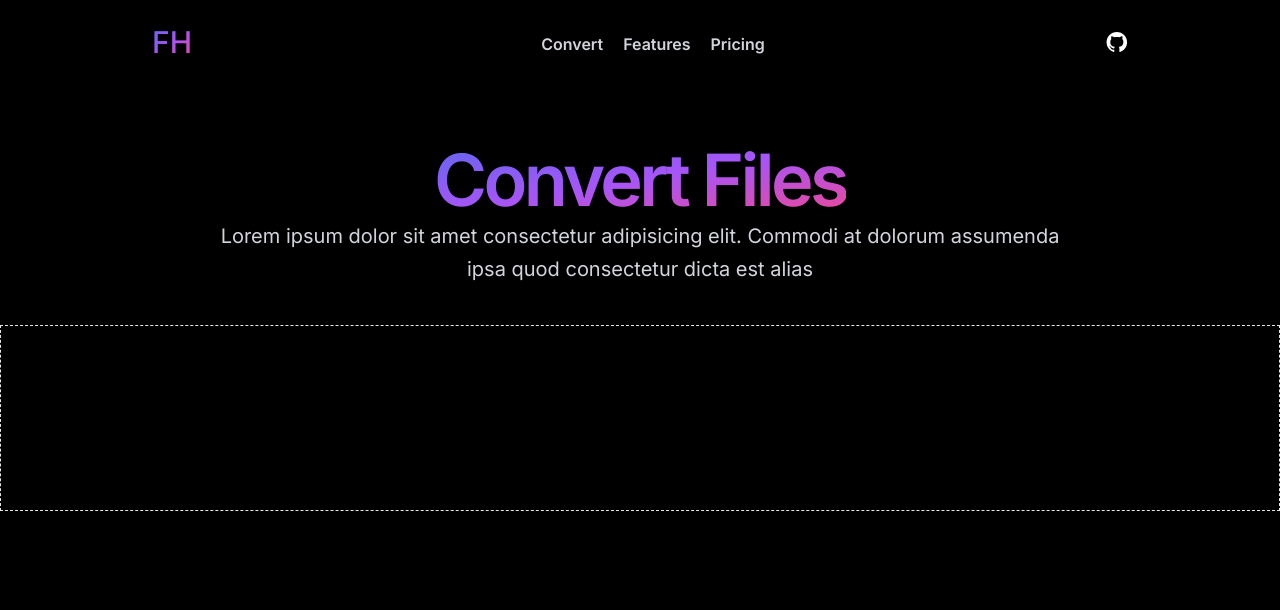
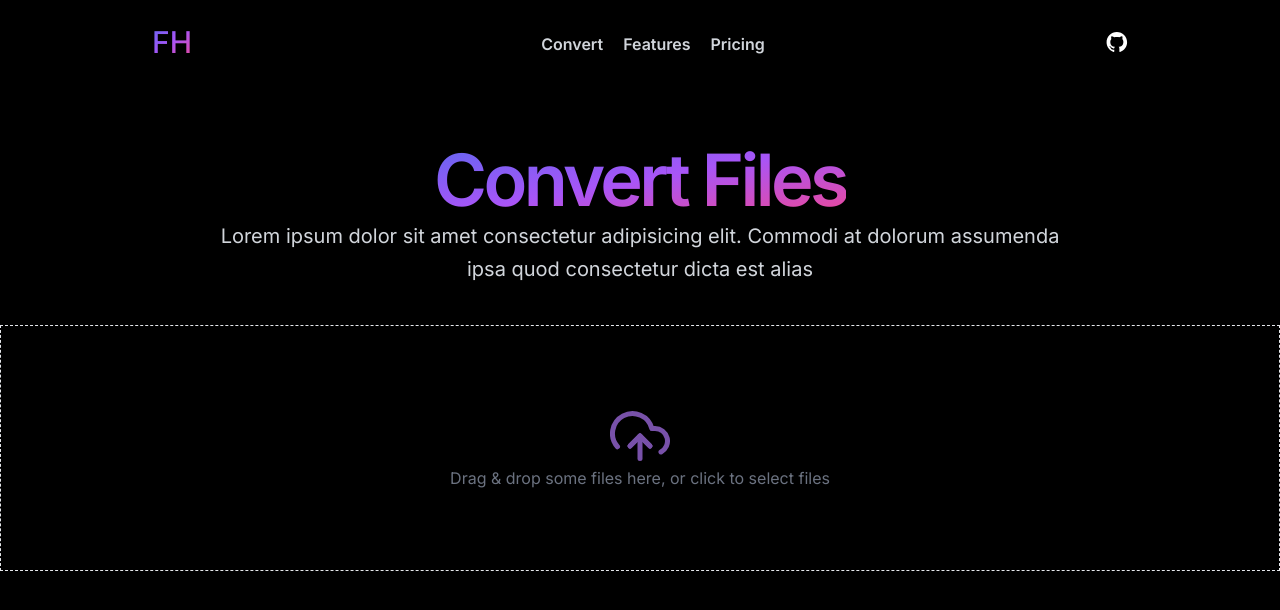
Before and after one commit to mostafa-taman-ashtrei/file-converter, a Next.js app: page /convert in a window 1280 px wide. Shown: the top 610 px of the page. Built offline with nearby package versions, Linux system fonts and the light colour scheme.

Commit message:
create upload form UI

```diff
--- /dev/null
+++ b/app/convert/components/FileUpload.tsx
@@ -0,0 +1,49 @@
+"use client";
+
+import Dropzone, { FileRejection } from "react-dropzone";
+
+import { FiUploadCloud } from "react-icons/fi";
+import acceptedFiles from "@/constants/acceptedFiles";
+import { useState } from "react";
+
+const FileUpload: React.FC = () => {
+    const [dropEnter, setDropEnter] = useState(false);
+
+    const handleDragRejected = (fileRejections: FileRejection[]) => {
+        throw new Error("Failed To Upload File(s)! Only audio, video and images are allowed!", { cause: fileRejections });
+    };
+
+    const handleDragEnter = () => setDropEnter(true);
+    const handleDragLeave = () => setDropEnter(false);
+
+    const handleDrop = (acceptedFiles: File[]) => {
+        // TODO process upload files
+        console.log(acceptedFiles);
+    };
+
+    return (
+        <Dropzone
+            onDrop={handleDrop}
+            onDropRejected={handleDragRejected}
+            onDragEnter={handleDragEnter}
+            onDragLeave={handleDragLeave}
+            onDropAccepted={handleDragLeave}
+            accept={acceptedFiles}
+        >
+            {({ getRootProps, getInputProps }) => (
+                <div
+                    className={`container cursor-pointer my-10 py-20 border border-dashed flex flex-col items-center justify-center mx-auto ${dropEnter ? "bg-gray-800" : ""}`}
+                    {...getRootProps()}
+                >
+                    <input {...getInputProps()} />
+                    <div className="justify-center text-primary flex text-6xl">
+                        <FiUploadCloud />
+                    </div>
+                    <p className="text-gray-500">Drag & drop some files here, or click to select files</p>
+                </div>
+            )}
+        </Dropzone>
+    );
+};
+
+export default FileUpload;
--- a/app/convert/page.tsx
+++ b/app/convert/page.tsx
@@ -1,3 +1,4 @@
+import FileUpload from "./components/FileUpload";
 import GradientText from "@/components/General/GradientText";
 
 const Convert: React.FC = () => {
@@ -12,9 +13,8 @@ const Convert: React.FC = () => {
                 ipsa quod consectetur dicta est alias
             </p>
 
-            <div className="container my-10 py-20 border border-dashed flex flex-col items-center justify-center mx-auto">
-                Drop Zone
-            </div>
+            <FileUpload />
+
         </div>
     );
 };
--- a/components/Nav/index.tsx
+++ b/components/Nav/index.tsx
@@ -45,7 +45,7 @@ const Navbar: React.FC = () => {
                 <div className={"md:flex flex-grow items-center" + (navbarOpen ? " flex" : " hidden")}>
                     <div className="md:ml-auto md:mr-auto font-4 pt-1 md:pl-14 pl-1 flex flex-wrap items-center md:text-base text-1xl md:justify-center justify-items-start">
                         <Link href="/convert">
-                            <div className="cursor-pointer text-gray-300 hover:text-white font-semibold tr04">
+                            <div className="mr-5 lg:mr-0 md:mr-0 cursor-pointer text-gray-300 hover:text-white font-semibold tr04">
                                 Convert
                             </div>
                         </Link>
--- /dev/null
+++ b/constants/acceptedFiles.ts
@@ -0,0 +1,19 @@
+const acceptedFiles = {
+    "image/*": [
+        ".jpg",
+        ".jpeg",
+        ".png",
+        ".gif",
+        ".bmp",
+        ".webp",
+        ".ico",
+        ".tif",
+        ".tiff",
+        ".raw",
+        ".tga",
+    ],
+    "audio/*": [],
+    "video/*": [],
+};
+
+export default acceptedFiles;
--- a/tailwind.config.ts
+++ b/tailwind.config.ts
@@ -16,9 +16,7 @@ const config: Config = {
       },
       colors: {
         primary: {
-          DEFAULT: "#fc5a03",
-          "red": "#fc032d",
-          "gradient": "bg-gradient-to-r from-indigo-500 via-purple-500 to-pink-500"
+          DEFAULT: "#7851a9",
         },
       },
     },
```
Also changed, not shown: package.json (+6 -4 lines), .eslintrc.json, 1 other file (tests, documents, lock files or other folders).
